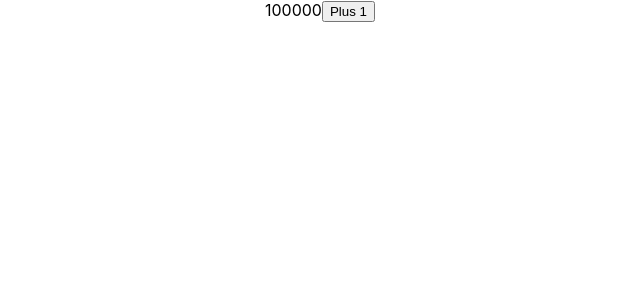
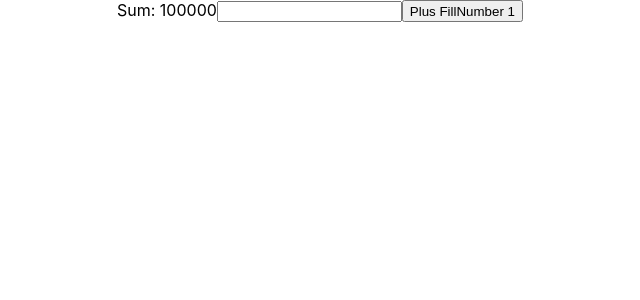
Before and after one commit to brightparagon/arcon, a React (Create React App) app: page / in a window 1280 px wide. Shown: the top 300 px of the page, without its empty margins (320-960 px from the left). Built offline with nearby package versions, Linux system fonts and the light colour scheme.

Commit message:
react hooks

```diff
--- a/src/App.js
+++ b/src/App.js
@@ -1,12 +1,23 @@
 import './App.scss'
+
+import { useState, useRef } from 'react'
+
 // import Cats from './components/Cats'
 import Counter from './components/Counter'
 
 function App() {
+  const [fillNumber, setFillNumber] = useState(1)
+  const counterRef = useRef(null)
+
+  const handleClick = () => {
+    setFillNumber(previousNumber => previousNumber + 1)
+  }
+
   return (
     <div className="App">
       <main>
-        <Counter />
+        <Counter fillNumber={fillNumber} ref={counterRef} />
+        <button onClick={handleClick}>Plus FillNumber 1</button>
       </main>
     </div>
   )
--- a/src/components/Counter.js
+++ b/src/components/Counter.js
@@ -1,25 +1,82 @@
-import { useState } from 'react'
+import { useState, useMemo, memo, forwardRef } from 'react'
 
-function getCount() {
-  console.log('expensive')
+// function getCount() {
+//   console.log('expensive')
+//   return Array(100000)
+//     .fill(1)
+//     .reduce((acc, cur) => acc + cur, 0)
+// }
+
+// function Counter() {
+//   const [count, setCount] = useState(() => getCount())
+
+//   const handleClick = () => {
+//     setCount((previousCount) => previousCount + 1)
+//   }
+
+//   return (
+//     <section>
+//       <span>{count}</span>
+//       <button onClick={handleClick}>Plus 1</button>
+//     </section>
+//   )
+// }
+
+function getCount(fillNumber) {
+  console.log('An expensive work is been executing...')
+
   return Array(100000)
-    .fill(1)
+    .fill(fillNumber)
     .reduce((acc, cur) => acc + cur, 0)
 }
 
-function Counter() {
-  const [count, setCount] = useState(() => getCount())
+// const a = {
+//   teacher: 'john',
+//   mother: 'emily',
+//   // 변화의 가능성
+// }
+// const b = {
+//   teacher: 'john',
+//   mother: 'emily',
+// }
+// a === b // shallow compare
 
-  const handleClick = () => {
-    setCount((previousCount) => previousCount + 1)
-  }
+function isSameObject(first, second) {
+  // return Object.entries(first).every(([key, value]) => {
+  //   if (value === second[key]) {
+  //     return true
+  //   }
+  // })
+  return JSON.stringify(first) === JSON.stringify(second)
+}
+// console.log(isSameObject(a, b))
+
+// function Counter({ fillNumber }) {
+//   const [text, setText] = useState('')
+//   const sum = useMemo(() => getCount(fillNumber), [fillNumber])
+
+//   return (
+//     <section>
+//       <span>Sum: {sum}</span>
+//       <input value={text} type="text" onChange={event => setText(event.target.value)} />
+//     </section>
+//   )
+// }
+
+const Counter = forwardRef(({ fillNumber }, ref) => {
+  const [text, setText] = useState('')
+  const sum = useMemo(() => getCount(fillNumber), [fillNumber])
 
   return (
     <section>
-      <span>{count}</span>
-      <button onClick={handleClick}>Plus 1</button>
+      <span>Sum: {sum}</span>
+      <input value={text} ref={ref} type="text" onChange={event => setText(event.target.value)} />
     </section>
   )
-}
+})
 
-export default Counter
+Counter.displayName = 'Counter'
+
+export default memo(Counter, (prevProps, nextProps) => {
+  return isSameObject(prevProps, nextProps)
+})
```
